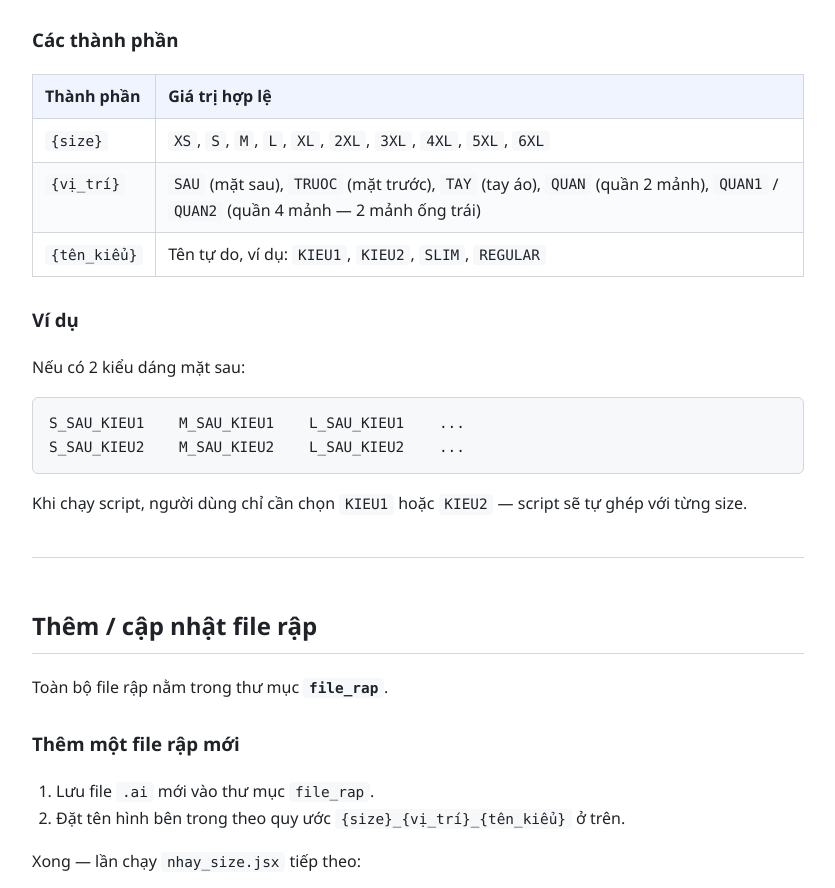
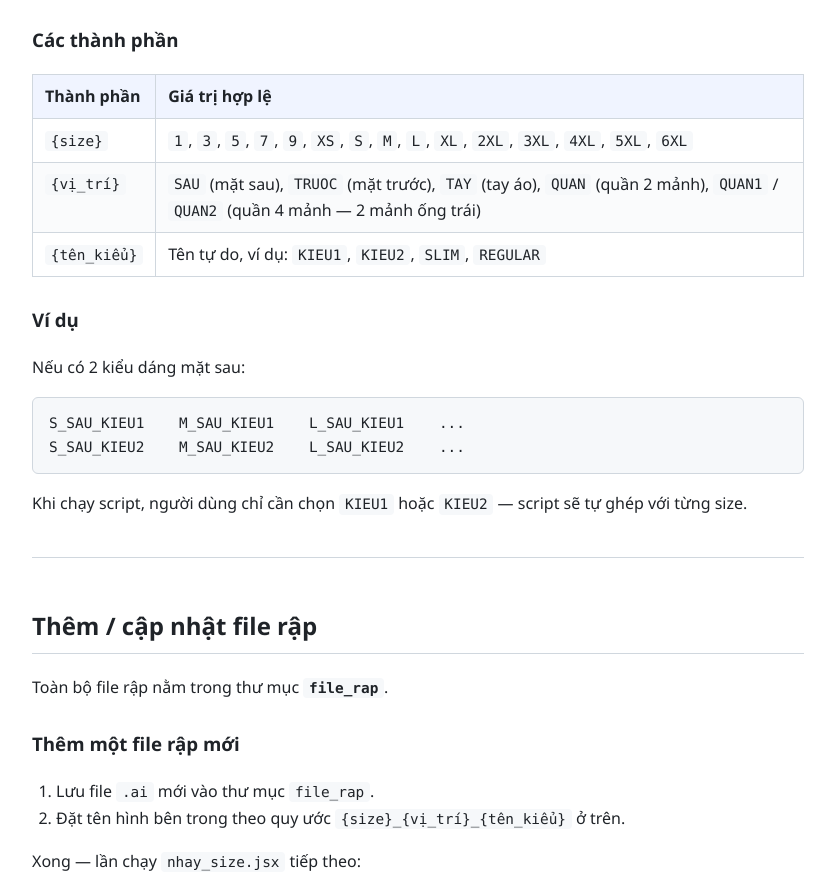
Before and after one commit to xuantien1026/mk, a website: page index.html in a window 1280 px wide. Shown: the part 1697-2585 px from the top of the page, without its empty margins (222-1057 px from the left). Drawn offline with Linux system fonts and the light colour scheme.

Commit message:
Update manual for kid sizes

```diff
--- a/index.html
+++ b/index.html
@@ -240,7 +240,7 @@
     <tbody>
       <tr>
         <td><code>{size}</code></td>
-        <td><code>XS</code>, <code>S</code>, <code>M</code>, <code>L</code>, <code>XL</code>, <code>2XL</code>,
+        <td><code>1</code>, <code>3</code>, <code>5</code>, <code>7</code>, <code>9</code>, <code>XS</code>, <code>S</code>, <code>M</code>, <code>L</code>, <code>XL</code>, <code>2XL</code>,
           <code>3XL</code>, <code>4XL</code>, <code>5XL</code>, <code>6XL</code>
         </td>
       </tr>
```
